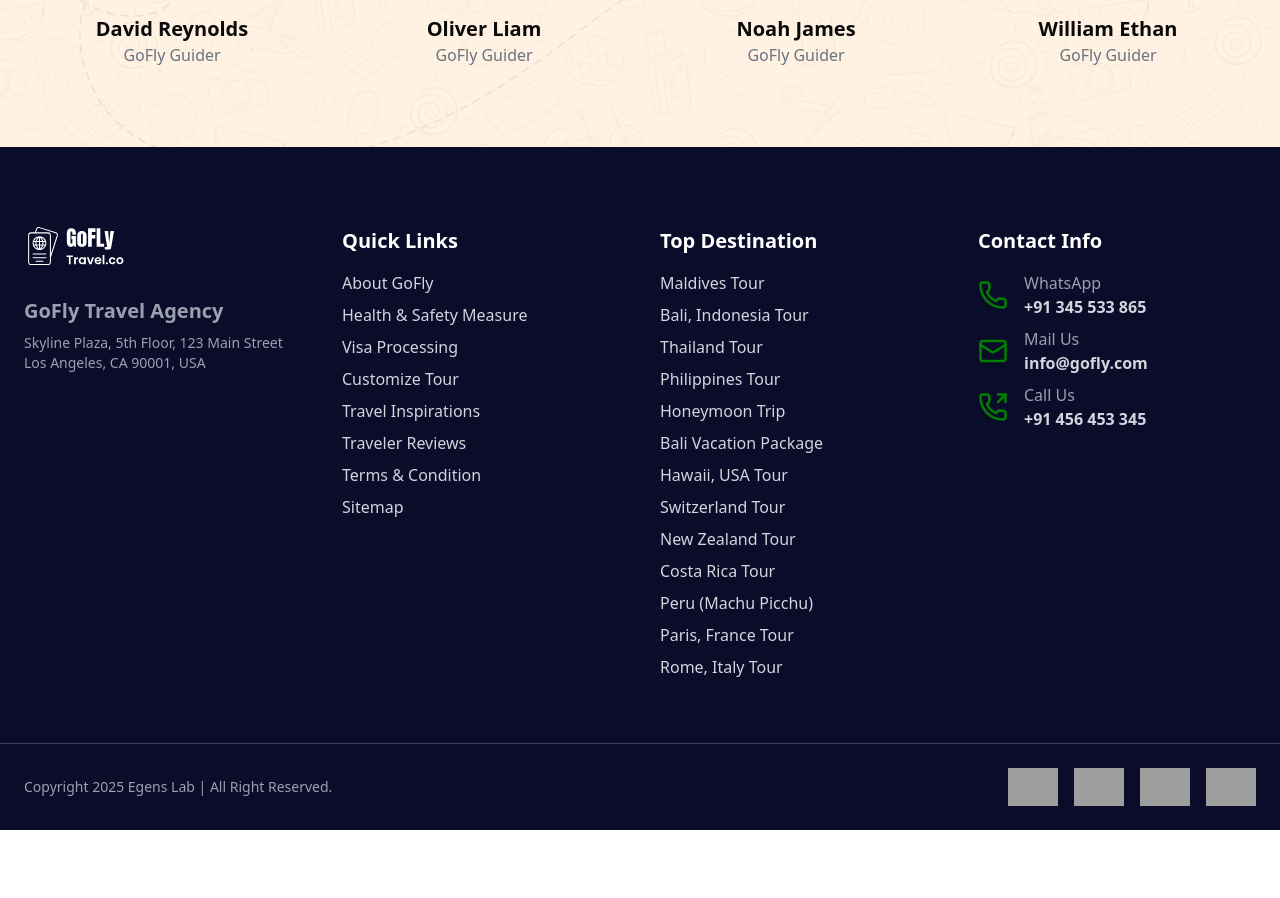
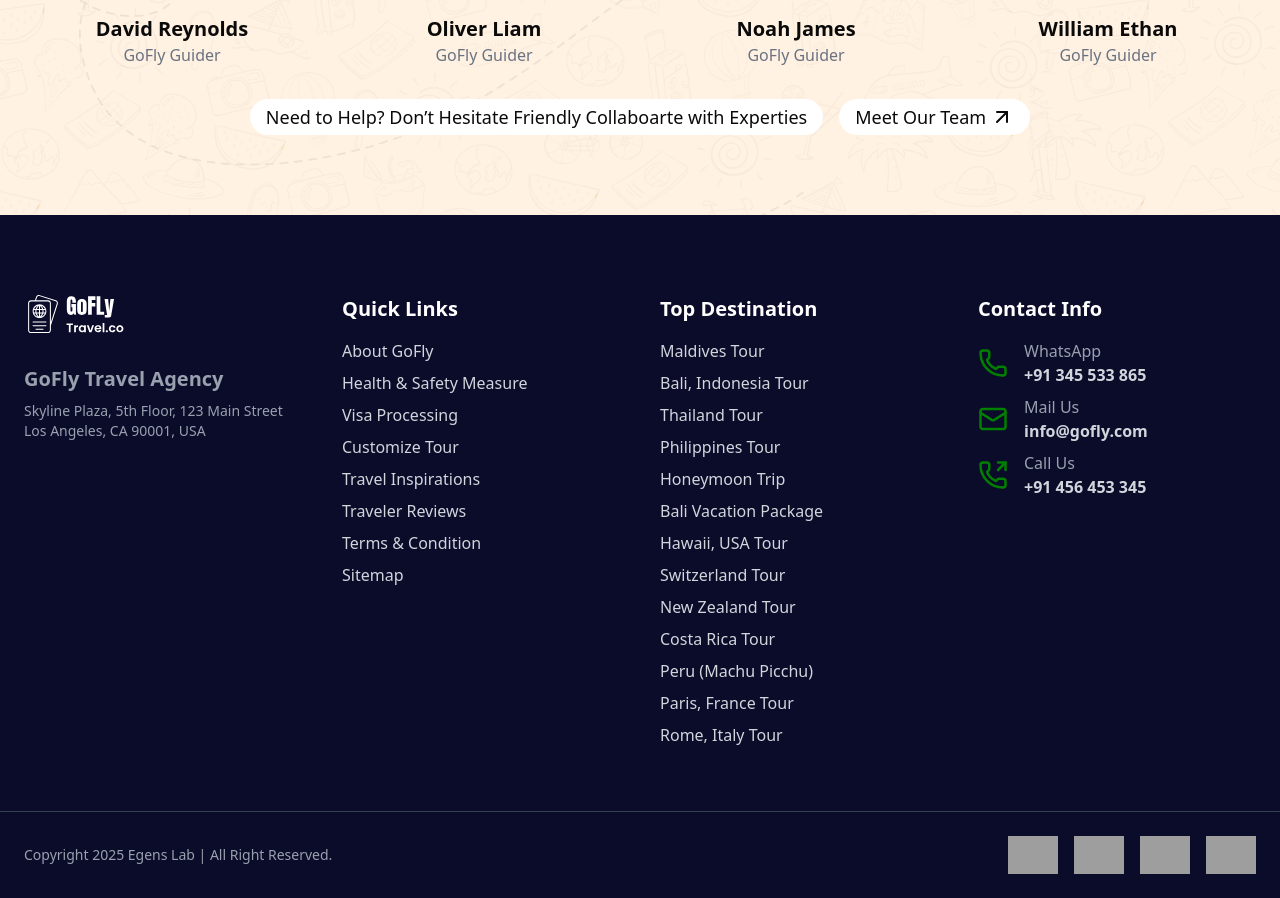
Before and after one commit to Be1newinner/dream-travel, a Next.js app in the folder frontend/: page / in a window 1280 px wide. Shown: the part 6496-7394 px from the top of the page. Before the commit the page ends 7326 px from the top, so only its background shows below. Built offline with nearby package versions, Linux system fonts and the light colour scheme; grey boxes are pictures that could not be loaded.

Commit message:
feat: Add TourGuided component to display a carousel of tour guides on the home page.

```diff
--- a/frontend/src/components/home/TourGuided.tsx
+++ b/frontend/src/components/home/TourGuided.tsx
@@ -9,6 +9,7 @@
 import Image from "next/image"
 import Link from "next/link"
 import { Instagram, Facebook, Twitter } from "lucide-react"
+import { ArrowUpRight } from "lucide-react"
 
 const sliderData = [
     {
@@ -100,7 +101,12 @@
                 <CarouselPrevious />
                 <CarouselNext />
             </Carousel>
-
+                <div className="flex mt-8 justify-center gap-4"><p className="bg-white rounded-full px-4 py-1 font-medium text-lg gap-4 ">Need to Help? Don’t Hesitate Friendly Collaboarte with Experties</p>
+                    <Link href="#" className="flex items-center bg-white rounded-full text-lg gap-1 px-4 py-1 font-medium group hover:text-blue-700">
+                        Meet Our Team
+                        <ArrowUpRight className="transition duration-500 group-hover:rotate-45" />
+                    </Link>
+                </div>
         </section>
     )
 }
```
